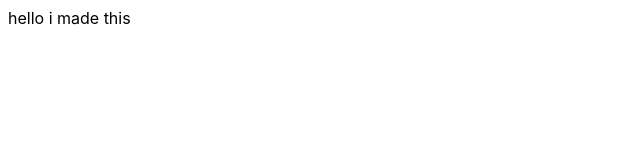
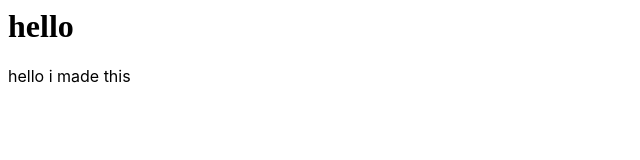
Before and after one commit to Noahtrys-tocode/moodandtoneproject, a plain HTML site: page index.html in a window 1280 px wide. Shown: the whole page, without its empty margins (0-640 px from the left). Drawn offline with Linux system fonts and the light colour scheme.

Commit message:
Update index.html

```diff
--- a/index.html
+++ b/index.html
@@ -1,5 +1,8 @@
 <html>
 <body>
+  <h1>
+    hello
+  </h1>
 <p> hello i made this </p>
 </body>
 <style>
```
